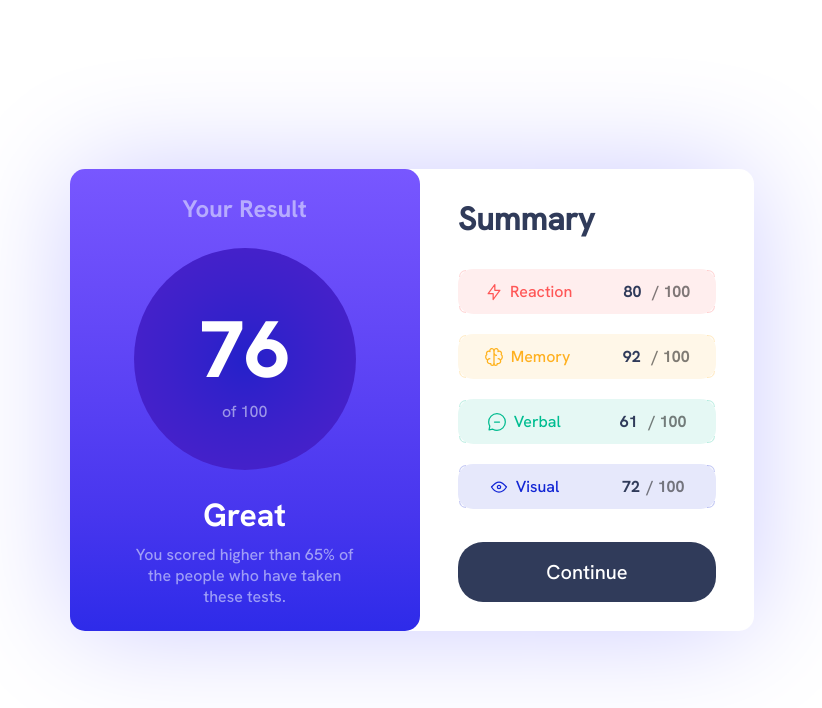
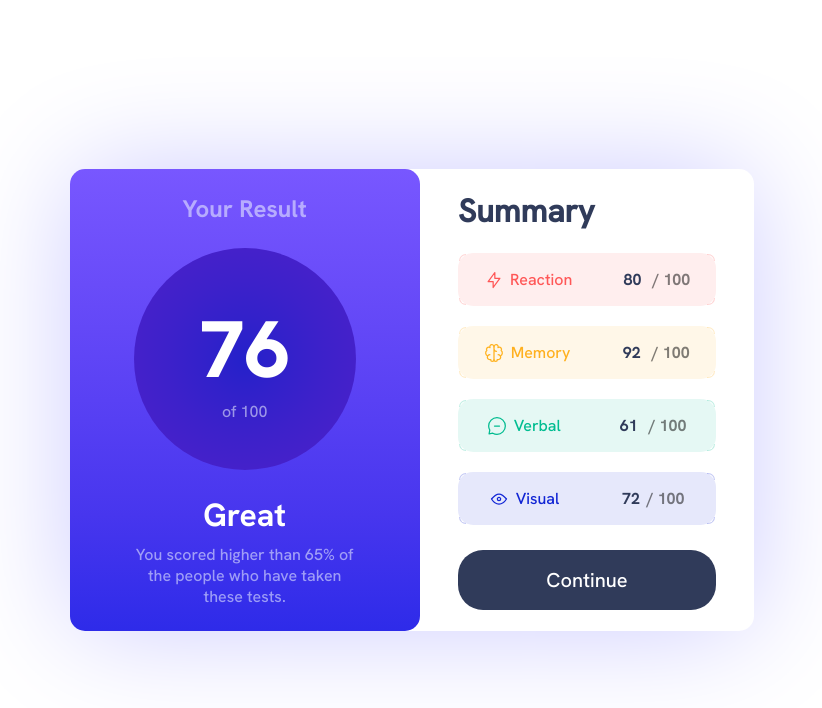
Before and after one commit to graiess073029/Result-Summary-Challnenge, a plain HTML site: page index.html in a window 1280 px wide. Shown: the whole page, without its empty margins (228-1050 px from the left). Drawn offline with Linux system fonts and the light colour scheme.

Commit message:
Update style.css

```diff
--- a/style.css
+++ b/style.css
@@ -163,8 +163,8 @@ html,body,.root{
         position: relative;
         padding-right: 2vw;
         padding-left: 2vw;
-        padding-top: 1.5vh;
-        padding-bottom: 1.5vh;
+        padding-top: 2vh;
+        padding-bottom: 2vh;
         border-radius: 15px;
         display: flex;
         justify-content: space-around;
```
